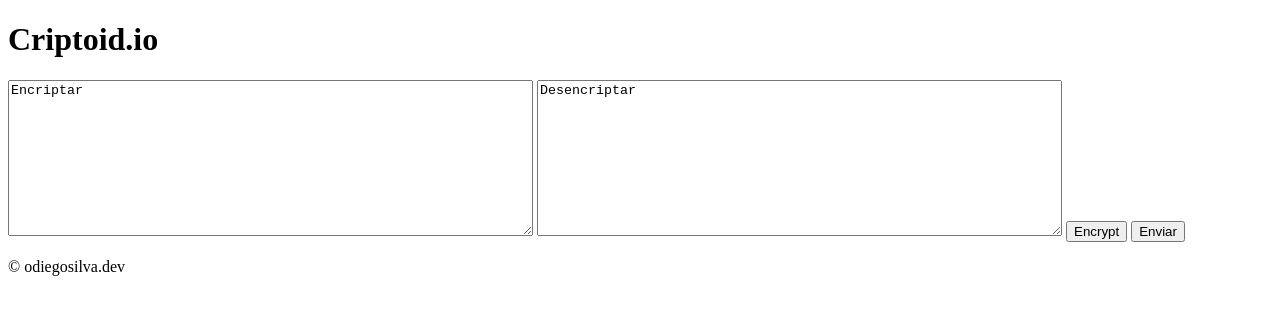
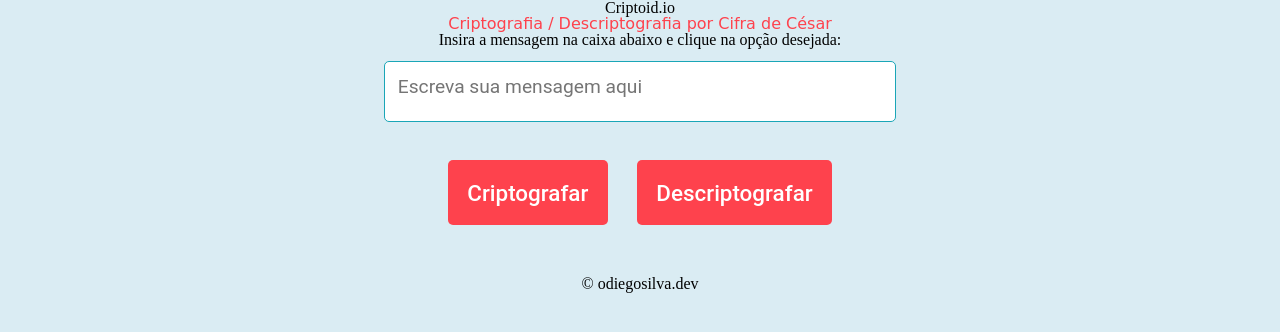
Before and after one commit to odiegosilva1/Challenge-Oracle-ONE, a plain HTML site: page index.html in a window 1280 px wide. Drawn offline with Linux system fonts and the light colour scheme; files that its build step writes are made by us from their sources.

Commit message:
add reset.css

```diff
--- a/css/reset.css
+++ b/css/reset.css
@@ -0,0 +1,50 @@
+
+
+/* http://meyerweb.com/eric/tools/css/reset/
+   v2.0 | 20110126
+   License: none (public domain)
+*/
+
+html, body, div, span, applet, object, iframe,
+h1, h2, h3, h4, h5, h6, p, blockquote, pre,
+a, abbr, acronym, address, big, cite, code,
+del, dfn, em, img, ins, kbd, q, s, samp,
+small, strike, strong, sub, sup, tt, var,
+b, u, i, center,
+dl, dt, dd, ol, ul, li,
+fieldset, form, label, legend,
+table, caption, tbody, tfoot, thead, tr, th, td,
+article, aside, canvas, details, embed,
+figure, figcaption, footer, header, hgroup,
+menu, nav, output, ruby, section, summary,
+time, mark, audio, video {
+	margin: 0;
+	padding: 0;
+	border: 0;
+	font-size: 100%;
+	font: inherit;
+	vertical-align: baseline;
+}
+/* HTML5 display-role reset for older browsers */
+article, aside, details, figcaption, figure,
+footer, header, hgroup, menu, nav, section {
+	display: block;
+}
+body {
+	line-height: 1;
+}
+ol, ul {
+	list-style: none;
+}
+blockquote, q {
+	quotes: none;
+}
+blockquote:before, blockquote:after,
+q:before, q:after {
+	content: '';
+	content: none;
+}
+table {
+	border-collapse: collapse;
+	border-spacing: 0;
+}
--- a/css/style.css
+++ b/css/style.css
@@ -0,0 +1,134 @@
+
+* {
+  box-sizing: border-box;
+  margin: 0;
+  padding: 0;
+}
+
+body {
+  text-align: center;
+  background-color: #DAECF3;
+}
+
+.roboto {
+  font-family: 'Roboto', sans-serif;
+  font-weight: 500;
+  font-size: 1.4rem;
+  color: #022D41;
+}
+
+.d-flex {
+  display: flex;
+}
+
+.j-center {
+  justify-content: center;
+}
+
+.wrap {
+  flex-wrap: wrap;
+}
+
+.w-100 {
+  width: 100%;
+}
+
+.w-40 {
+  width: 40vw;
+}
+
+.h-100 {
+  height: 100%;
+}
+
+.title-font {
+  font-family:'Patua One', cursive;
+  font-weight: 400;
+  color: #FE424D;
+}
+
+h1 {
+  margin: 15vh 0 8vh 0;
+  font-size: 2.4rem;
+}
+
+h4 {
+  font-size: 1.5rem;
+}
+
+p {
+  margin-bottom: 4vh;
+}
+
+.message-box {
+  height: 7.65vh;
+  margin: 1% 0 2% 0;
+  padding: 1%;
+  font-weight: normal;
+  font-size: 1.2rem;
+  border: 1.5px solid #1AA6B7;
+  border-radius: 5px;
+  outline: none;
+  resize: none;
+  overflow: hidden;
+}
+
+.btn-style {
+  margin: 1%;
+  padding: 1.5%;
+  color: #fff;
+  background-color: #FE424D;
+  border: none;
+  border-radius: 5px;
+  cursor: pointer;
+  transition: 0.2s;
+}
+
+.btn-style:hover, .btn-style:focus {
+  background-color: #1AA6B7;
+  color: #fff;
+  outline: none;
+  transition: 0.3s;
+}
+
+.btn-style:disabled {
+  background-color: rgb(145, 161, 163);
+  cursor: no-drop;
+}
+
+.result-container {
+  margin-top: 3%;
+  text-align: start;
+}
+
+.result-fixed-message {
+  color: #1ABCBD;
+}
+
+.result-text {
+  white-space: pre-wrap;
+}
+
+@media screen and (max-width: 1200px) {
+  .message-box, .result-container {
+    width: 60vw;
+  }
+  .result-container {
+    margin-top: 5%;
+  }
+  .btn-style {
+    padding: 2%;
+  }
+}
+
+@media screen and (max-width: 650px) {
+  .message-box, .result-container {
+    width: 80vw;
+  }
+  .result-container {
+    margin-top: 10%;
+  }
+  .btn-style {
+    padding: 3%;
+  }
+}
--- a/index.html
+++ b/index.html
@@ -3,8 +3,11 @@
         <head>
             <meta charset="UTF-8">
             <meta name="viewport" content="width=device-width, initial-scale=1.0">
-    <link rel="stylesheet" href="style.css">
-    <link rel="stylesheet" href="reset.css">
+            <link rel="preconnect" href="https://fonts.googleapis.com">
+            <link rel="preconnect" href="https://fonts.gstatic.com" crossorigin>
+            <link href="https://fonts.googleapis.com/css2?family=Press+Start+2P&family=VT323&display=swap" rel="stylesheet">
+            <link rel="stylesheet" href="./css/style.css">
+            <link rel="stylesheet" href="./css/reset.css">
             <title>Criptoid.io</title>
         </head>
         <body>
@@ -13,22 +16,18 @@
                 <h1>Criptoid.io</h1>
             </header>
 
-   <main>
-        <section>
-            <form>
-               <label for="mensagem"></label>
-               <textarea cols="63" rows="10" class="input-padrao">Encriptar</textarea>
-
-               <label for="mensagem"></label>
-               <textarea cols="63" rows="10" class="input-padrao">Desencriptar</textarea>
-
-
-           <input type="submit" value="Encrypt" class="enviar">
-           <input type="submit" value="Enviar" class="enviar">
-        </form>
-        </section>
+            <main class="d-flex j-center wrap">
+                <h1 class="w-100 title-font">Criptografia / Descriptografia por Cifra de César</h1>
+                <p class="w-100">Insira a mensagem na caixa abaixo e clique na opção desejada:</p>
+                <div class="d-flex j-center w-100" id="message-container">
+                  <textarea type="text" id="message-box" class="message-box w-40 roboto" placeholder="Escreva sua mensagem aqui"></textarea>
+                </div>
+                <div class="w-100">
+                  <button class="btn-style roboto" id="cypher">Criptografar</button>
+                  <button class="btn-style roboto" id="decypher">Descriptografar</button>
+                </div>
+                <div class="result-container d-flex wrap j-center w-40" id="results"></div>
               </main>
-
 
             <script src="./js/script.js"></script>
 
```
Also changed, not shown: js/script.js (line endings or trailing spaces). Lines whose indentation alone changed are shown as unchanged.
